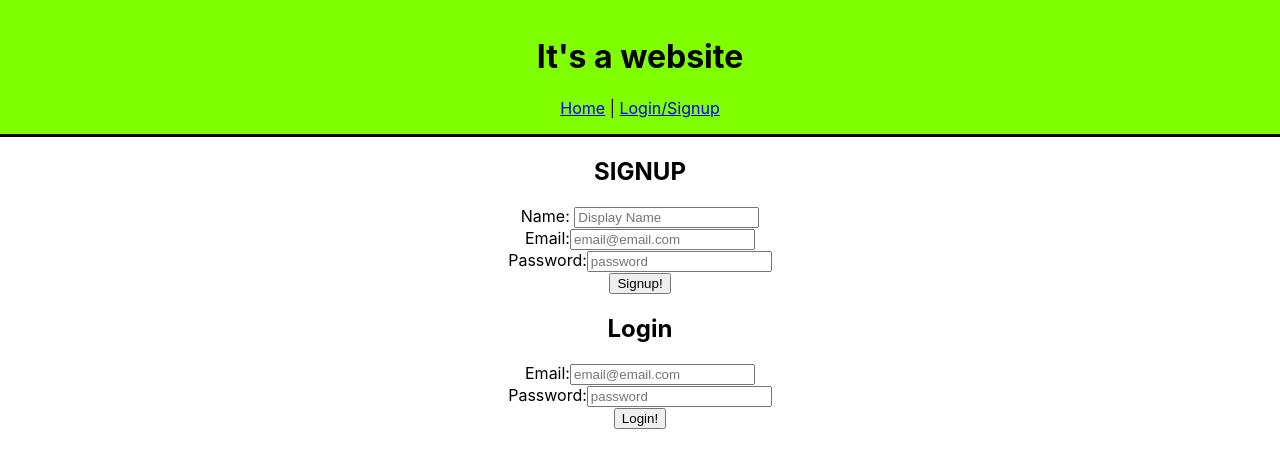
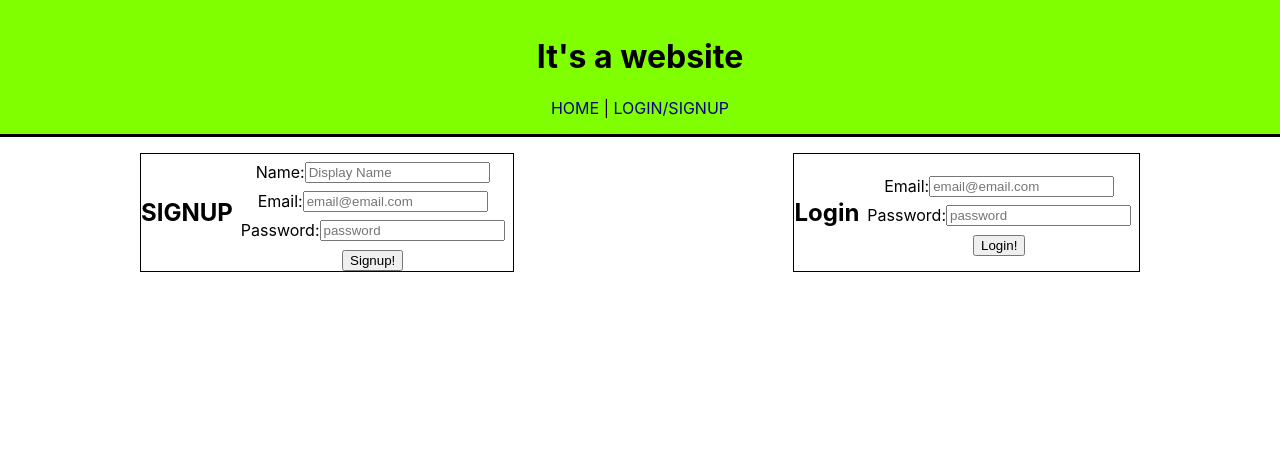
Before and after one commit to austintip/mern-auth-client, a React (Create React App) app: page /auth in a window 1280 px wide. Shown: the top 468 px of the page. Built offline with nearby package versions, Linux system fonts and the light colour scheme.

Commit message:
updated timeout for token

```diff
--- a/src/App.js
+++ b/src/App.js
@@ -22,7 +22,10 @@ function App() {
   return (
     <div className="App">
       {/* TODO remove div add styling more intentionally */}
-      <Header currentUser={currentUser}/>
+      <Header
+      currentUser={currentUser}
+      handleAuth={handleAuth}
+      />
       <Content
       currentUser={currentUser}
       isAuthenticated={isAuthenticated}
--- a/src/components/pages/Auth.js
+++ b/src/components/pages/Auth.js
@@ -3,7 +3,7 @@ import Signup from '../partials/Signup';
 
 const Auth = (props) => {
     return (
-        <div>
+        <div className='auth-panel'>
             <Signup handleAuth={props.handleAuth}/>
             <Login handleAuth={props.handleAuth}/>
         </div>
--- a/src/components/pages/Profile.js
+++ b/src/components/pages/Profile.js
@@ -1,5 +1,6 @@
 import axios from 'axios';
 import { useEffect, useState } from 'react';
+import { Redirect } from 'react-router-dom';
 
 const Profile = (props) => {
     const [message, setMessage] = useState('Loading msg...');
@@ -15,6 +16,7 @@ const Profile = (props) => {
         })
     }, [])
 
+    if (!props.currentUser) return <Redirect to='/auth' />
     return (
         <div>
             <h1>Profile page</h1>
--- a/src/components/partials/Header.js
+++ b/src/components/partials/Header.js
@@ -10,14 +10,15 @@ const Header = (props) => {
 
     let conditionalLinks = props.currentUser ?
         <nav>
-            <Link to='/'>Home</Link>{' | '}
-            <Link to='/profile'>Account</Link>{' | '}
-            <span>Logout</span>
+            <Link className='nav-link' to='/'>Home</Link>{' | '}
+            <Link className='nav-link' to='/profile'>Account</Link>{' | '}
+            <span className='nav-link' onClick={e => props.handleAuth(null)}>Logout
+            </span>
             {/* TODO Logout link */}
         </nav> :
         <nav>
-            <Link to='/'>Home</Link>{' | '}
-            <Link to='/auth'>Login/Signup</Link>
+            <Link className='nav-link' to='/'>Home</Link>{' | '}
+            <Link className='nav-link' to='/auth'>Login/Signup</Link>
         </nav>
 
     return (
--- a/src/components/partials/Login.js
+++ b/src/components/partials/Login.js
@@ -1,4 +1,4 @@
-import { useState } from 'react';
+import { useState, useEffect } from 'react';
 import axios from 'axios';
 import setAuthToken from '../../utils/setAuthToken';
 import { Redirect } from 'react-router-dom';
@@ -7,6 +7,21 @@ const Login = (props) => {
     const [email, setEmail] = useState('');
     const [password, setPassword] = useState('');
     const [redirect, setRedirect] = useState(false);
+    const [error, setError] = useState(null);
+
+    // TODO move into its own file
+    const Error = (props) => {
+        useEffect(() => {
+            console.log(props.error);
+        }, [])
+
+        return (
+            <div className='error-card'>
+                <h3>There was an issue</h3>
+                <p>{props.error.message}</p>
+            </div>
+        )
+    }
 
     const handleSubmit = e => {
         e.preventDefault();
@@ -19,13 +34,14 @@ const Login = (props) => {
             setAuthToken(response.data.token);
             props.handleAuth(response.data.user);
             setRedirect(true);
-        }).catch(err =>  console.log(`👹 OH NO error logging in\n`, err))
+        }).catch(setError)
     }
 
     if (redirect) return <Redirect to='/profile' />
 
     return (
-        <section>
+        <section className='auth-box'>
+            {error ? <Error error={error} /> : null }
             <h2>Login</h2>
             <form onSubmit={handleSubmit}>
             <div className='form-elem'>
--- a/src/components/partials/Signup.js
+++ b/src/components/partials/Signup.js
@@ -32,7 +32,7 @@ const Signup = (props) => {
     if (redirect) return <Redirect to='/profile' />
 
     return (
-        <section>
+        <section className='auth-box'>
             <h2>SIGNUP</h2>
             <form onSubmit={handleSubmit}>
                 <div className='form-elem'>
--- a/src/index.css
+++ b/src/index.css
@@ -11,3 +11,38 @@ code {
   font-family: source-code-pro, Menlo, Monaco, Consolas, 'Courier New',
     monospace;
 }
+
+.nav-link {
+  text-decoration: none;
+  text-transform: uppercase;
+  color: darkblue;
+}
+
+.nav-link:hover {
+  color: rgb(71, 77, 79);
+  border-bottom: 1px solid #030327;
+  cursor: pointer;
+}
+
+.auth-panel {
+  display: flex;
+  flex-direction: row;
+  justify-content: space-around;
+}
+
+.auth-box {
+  border: 1px solid black;
+  margin-top: 1em;
+  margin-left: 2em;
+  margin-right: 2em;
+  display: flex;
+  flex-direction: row;
+  justify-content: center;
+  align-items: center;
+}
+
+.form-elem {
+  margin: .5em;
+  display: flex;
+  justify-content: center;
+}
```
